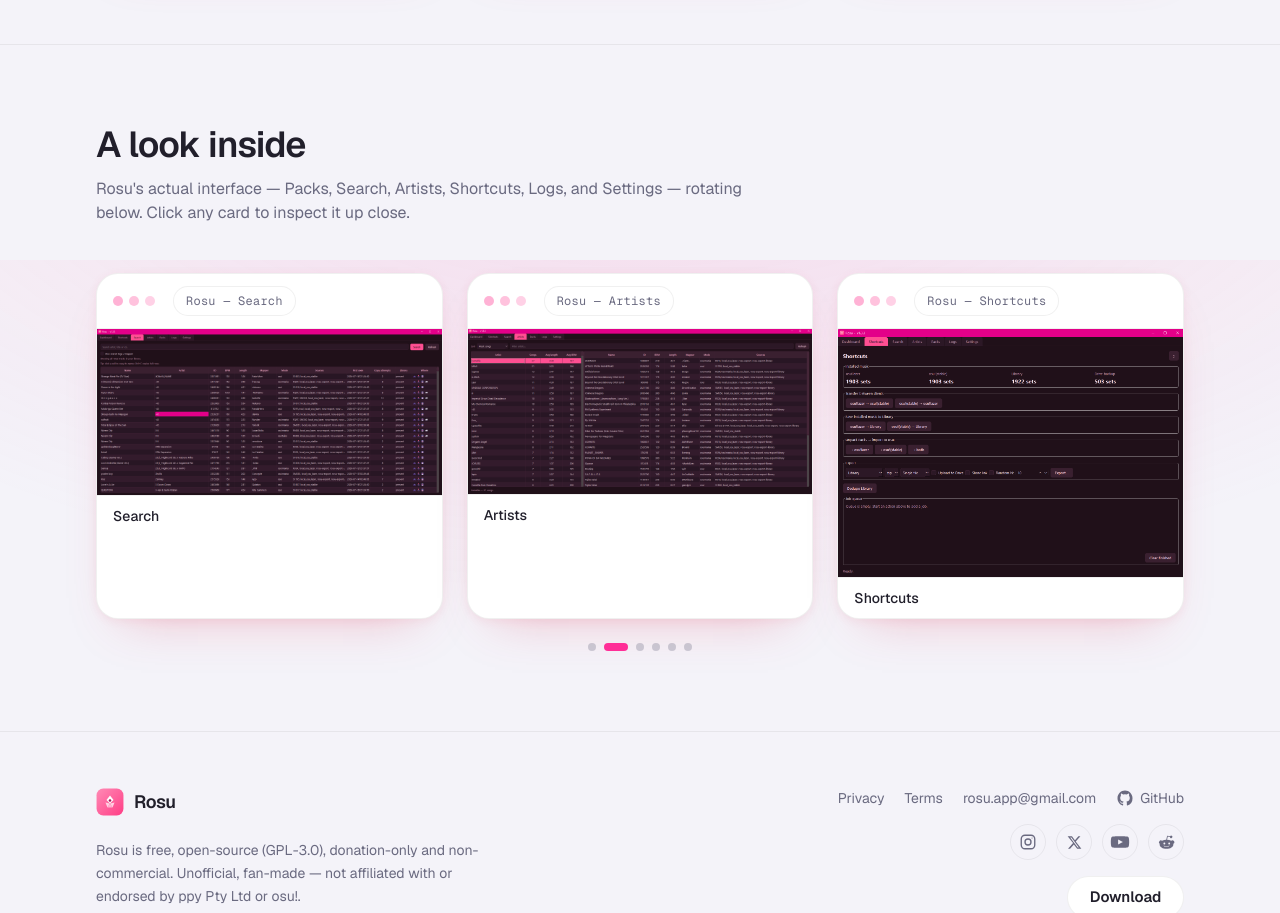
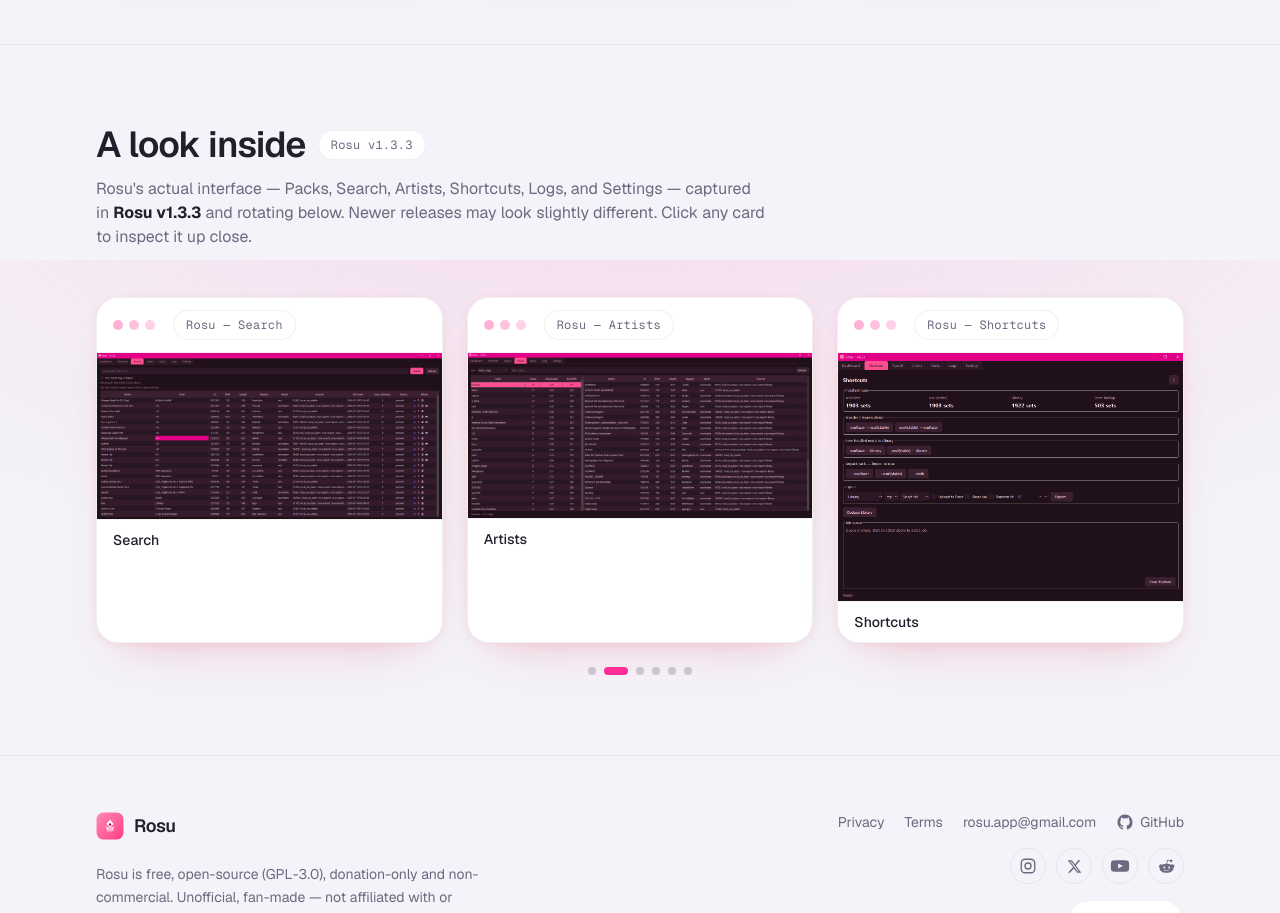
Before and after one commit to Kerevizodunu2000/rosu-web, a Next.js app: page / in a window 1280 px wide. Shown: the part 1340-2253 px from the top of the page. Built offline with nearby package versions, Linux system fonts and the light colour scheme.

Commit message:
fix: label the screenshots section with the app version they were captured from (Rosu v1.3.3)

```diff
--- a/app/(site)/page.tsx
+++ b/app/(site)/page.tsx
@@ -98,6 +98,11 @@
     icon: <IconLocal />,
   },
 ];
+
+// Which desktop release the screenshots below were captured from. Update this
+// (and the images) together when refreshing them, so the site never shows an
+// unlabeled/outdated UI.
+const SHOTS_APP_VERSION = "1.3.3";
 
 const screenshots: CarouselShot[] = [
   {
@@ -249,12 +254,17 @@
       <section id="screenshots" className="scroll-mt-20 border-t border-border">
         <div className="mx-auto max-w-6xl px-5 py-20 sm:px-8">
           <div className="max-w-2xl">
-            <h2 className="text-3xl font-semibold tracking-tight text-fg sm:text-4xl">
-              A look inside
-            </h2>
+            <div className="flex flex-wrap items-center gap-3">
+              <h2 className="text-3xl font-semibold tracking-tight text-fg sm:text-4xl">
+                A look inside
+              </h2>
+              <span className="chip">Rosu v{SHOTS_APP_VERSION}</span>
+            </div>
             <p className="mt-3 text-fg-muted">
               Rosu&apos;s actual interface — Packs, Search, Artists, Shortcuts, Logs, and
-              Settings — rotating below. Click any card to inspect it up close.
+              Settings — captured in <strong className="text-fg">Rosu v{SHOTS_APP_VERSION}</strong>{" "}
+              and rotating below. Newer releases may look slightly different. Click any card to
+              inspect it up close.
             </p>
           </div>
 
```
Also changed, not shown: 1 other file (tests, documents, lock files or other folders).
